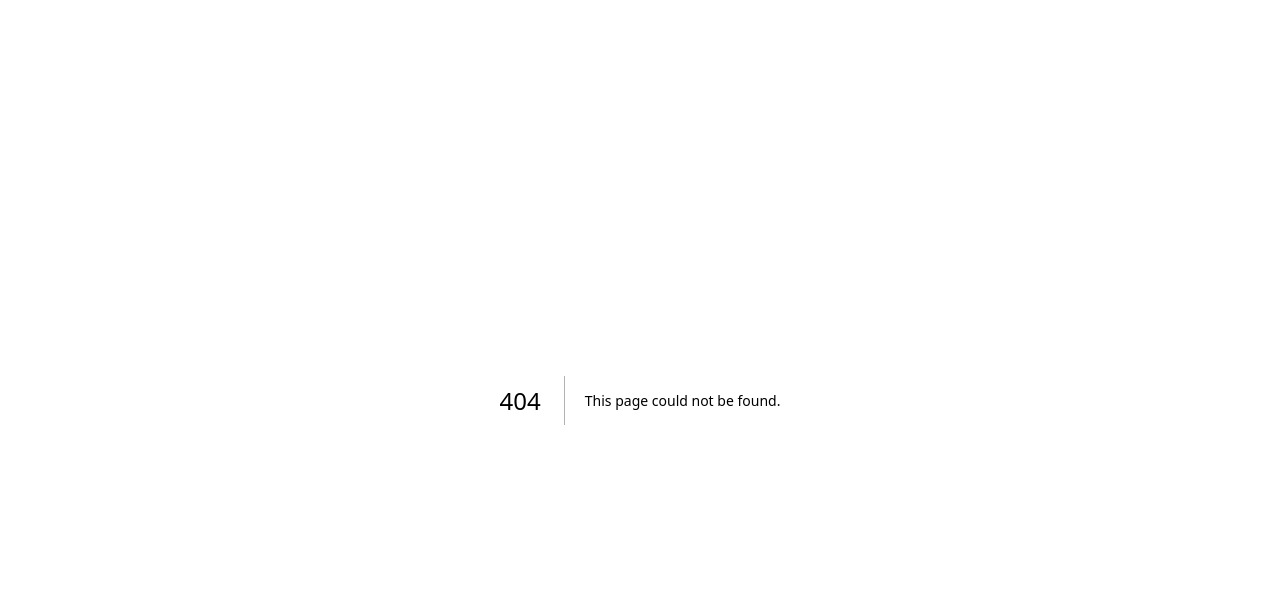
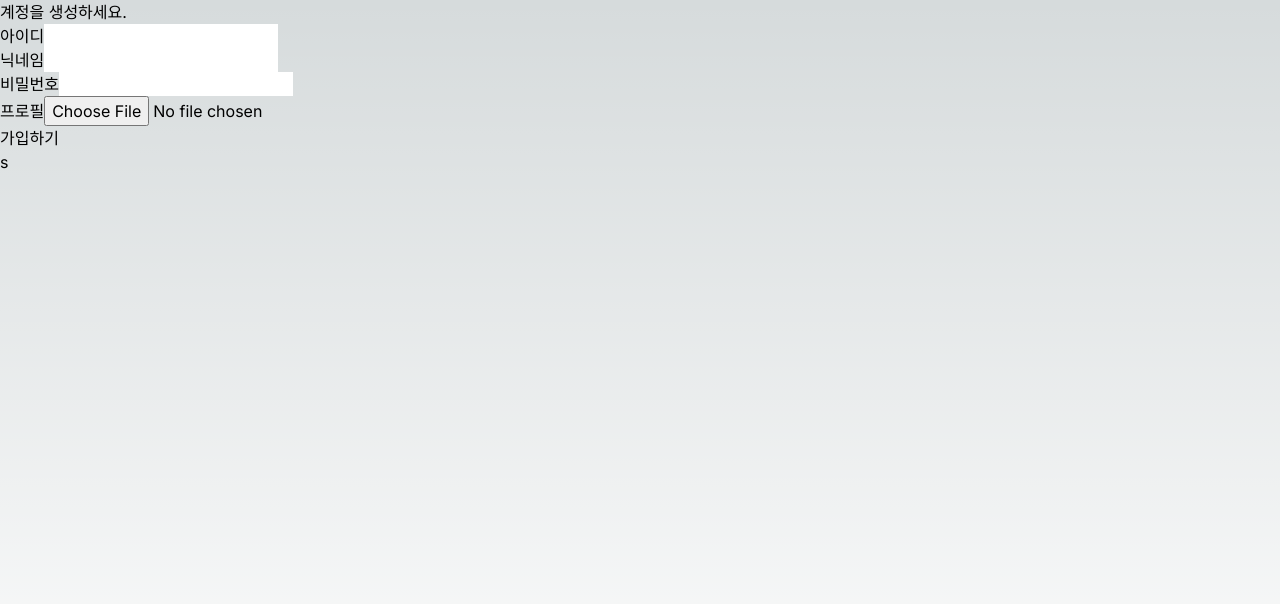
Before and after one commit to FG-Academy/FG-Academy-FE, a Next.js app: page /signup in a window 1280 px wide. Before the commit this address had no page. Shown: the top 604 px of the page. Built offline with nearby package versions, Linux system fonts and the light colour scheme.

Commit message:
✨ feat: 회원가입 화면

```diff
--- /dev/null
+++ b/src/app/_lib/signup.ts
@@ -0,0 +1,53 @@
+"use server";
+
+import { redirect } from "next/navigation";
+import { signIn } from "@/auth";
+
+export default async function signup(prevState: any, formData: FormData) {
+  if (!formData.get("id") || !(formData.get("id") as string)?.trim()) {
+    return { message: "no_id" };
+  }
+  if (!formData.get("name") || !(formData.get("name") as string)?.trim()) {
+    return { message: "no_name" };
+  }
+  if (
+    !formData.get("password") ||
+    !(formData.get("password") as string)?.trim()
+  ) {
+    return { message: "no_password" };
+  }
+  if (!formData.get("image")) {
+    return { message: "no_image" };
+  }
+  formData.set("nickname", formData.get("name") as string);
+  let shouldRedirect = false;
+  try {
+    const response = await fetch(
+      `${process.env.NEXT_PUBLIC_BASE_URL}/api/users`,
+      {
+        method: "post",
+        body: formData,
+        credentials: "include",
+      }
+    );
+    console.log(response.status);
+    if (response.status === 403) {
+      return { message: "user_exists" };
+    }
+    console.log(await response.json());
+    shouldRedirect = true;
+    await signIn("credentials", {
+      username: formData.get("id"),
+      password: formData.get("password"),
+      redirect: false,
+    });
+  } catch (err) {
+    console.error(err);
+    return { message: null };
+  }
+
+  if (shouldRedirect) {
+    redirect("/home"); // try/catch문 안에서 X
+  }
+  return { message: null };
+}
--- /dev/null
+++ b/src/app/signup/page.tsx
@@ -0,0 +1,84 @@
+"use client";
+
+import { useFormState, useFormStatus } from "react-dom";
+
+export default function Signup() {
+  // const [state, formAction] = useFormState(onSubmit, { message: null });
+  const { pending } = useFormStatus();
+  // console.log("state", state);
+
+  return (
+    <>
+      <div className="h-screen">
+        <div className="">
+          <div className="">
+            {/* <BackButton /> */}
+            <div>계정을 생성하세요.</div>
+          </div>
+          <form action={() => {}}>
+            <div className="">
+              <div className="">
+                <label className="" htmlFor="id">
+                  아이디
+                </label>
+                <input
+                  id="id"
+                  name="id"
+                  className=""
+                  type="text"
+                  placeholder=""
+                  required
+                />
+              </div>
+              <div className="">
+                <label className="" htmlFor="name">
+                  닉네임
+                </label>
+                <input
+                  id="name"
+                  name="name"
+                  className=""
+                  type="text"
+                  placeholder=""
+                  required
+                />
+              </div>
+              <div className="">
+                <label className="" htmlFor="password">
+                  비밀번호
+                </label>
+                <input
+                  id="password"
+                  name="password"
+                  className=""
+                  type="password"
+                  placeholder=""
+                  required
+                />
+              </div>
+              <div className="">
+                <label className="" htmlFor="image">
+                  프로필
+                </label>
+                <input
+                  id="image"
+                  name="image"
+                  required
+                  className=""
+                  type="file"
+                  accept="image/*"
+                />
+              </div>
+            </div>
+            <div className="">
+              <button type="submit" className="" disabled={pending}>
+                가입하기
+              </button>
+              <div className="">s</div>
+            </div>
+          </form>
+        </div>
+      </div>
+    </>
+  );
+}
```
